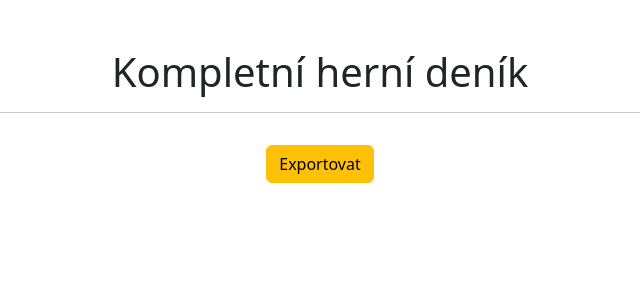
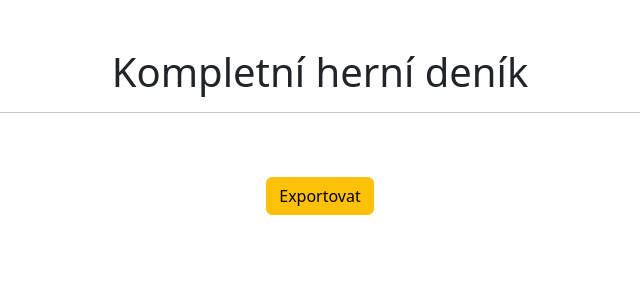
Before and after one commit to RobotStopari/soudruh5, a Django app: page /history-records in a window 1280 px wide. Shown: the top 300 px of the page, without its empty margins (320-960 px from the left). Run offline with Django 5.2, Linux system fonts and the light colour scheme; a user stored in the database is signed in; tables that the repository leaves empty hold one stand-in row (values such as "Sample post"); some libraries are stand-ins or nearby versions.

Commit message:
maybe bug fix with double move

```diff
--- a/soudruh/game/templates/game/history-records.html
+++ b/soudruh/game/templates/game/history-records.html
@@ -18,7 +18,7 @@
 <h1>Kompletní herní deník</h1>
 <hr>
 
-<button id="export-txt" class="btn btn-warning m-3">Exportovat</button>
+<button id="export-txt" class="btn btn-warning m-5">Exportovat</button>
 <script>
 	document.addEventListener('DOMContentLoaded', function () {
 		document.getElementById('export-txt').addEventListener('click', function () {
@@ -61,7 +61,7 @@
 </script>
 
 
-<div class="row d-flex justify-content-center text-start">
+<div class="row d-flex justify-content-center text-start mb-5">
 	<div class="col-8">
 
 		<div id="history-records">
--- a/soudruh/game/templates/game/room.html
+++ b/soudruh/game/templates/game/room.html
@@ -18,8 +18,8 @@
 <script src="{% static '/js/ajax.js' %}"></script>
 
 <script>
-    setInterval(reloadRoom, 6000);
-    reloadRoom()
+    setInterval(reloadRoom, 1000);
+    reloadRoom();
 </script>
 
 
```
Also changed, not shown: soudruh/static/js/ajax.js (+7 -3 lines).
